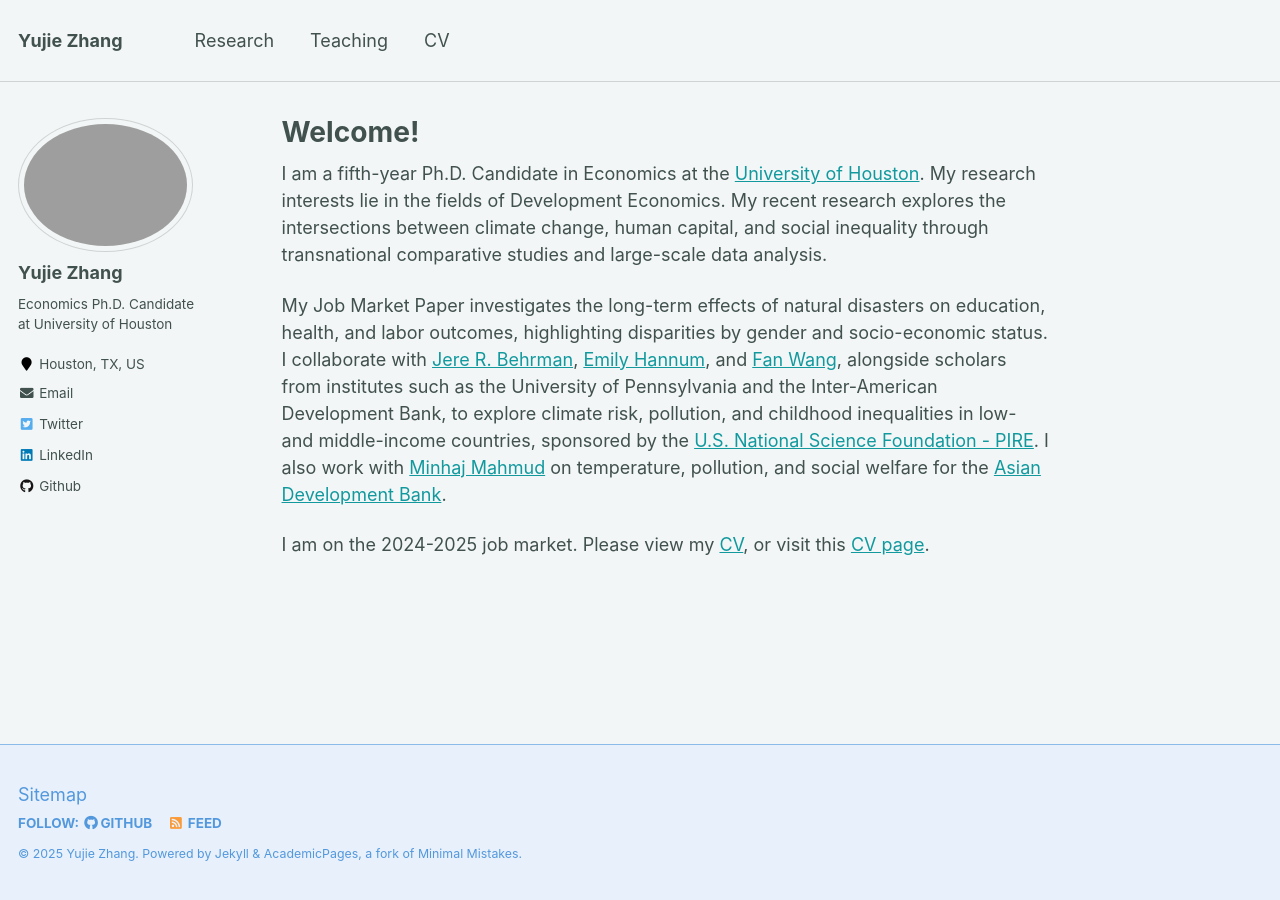
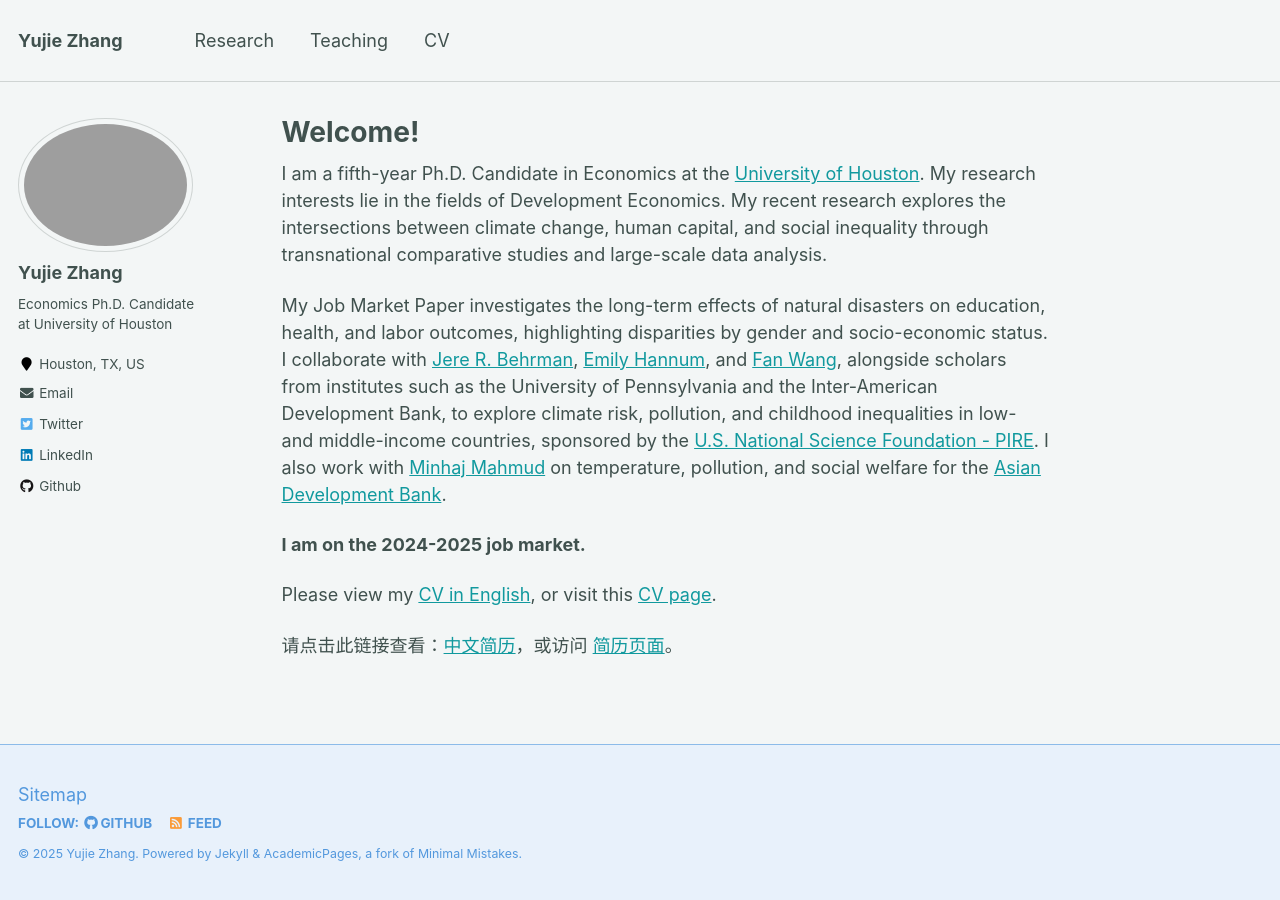
Before and after one commit to yujiezhangecon/yujiezhangecon.github.io, a Jekyll site: the page built from _pages/about.md, in a window 1280 px wide. Built offline with Jekyll 4.4.1, drawn with Linux system fonts in a browser that asks for light colours.

Commit message:
Update about.md

```diff
--- a/_pages/about.md
+++ b/_pages/about.md
@@ -19,8 +19,11 @@ My Job Market Paper investigates the long-term effects of natural disasters on e
 I collaborate with [Jere R. Behrman](https://economics.sas.upenn.edu/people/jere-r-behrman), [Emily Hannum](https://sociology.sas.upenn.edu/people/emily-hannum), and [Fan Wang](https://fanwangecon.github.io/), alongside scholars from institutes such as the University of Pennsylvania and the Inter-American Development Bank, to explore climate risk, pollution, and childhood inequalities in low- and middle-income countries, sponsored by the [U.S. National Science Foundation - PIRE](https://beta.nsf.gov/funding/opportunities/partnerships-international-research-education-pire-0).
 I also work with [Minhaj Mahmud](https://blogs.adb.org/author/minhaj-mahmud) on temperature, pollution, and social welfare for the [Asian Development Bank](https://www.adb.org/).
 
-I am on the 2024-2025 job market.
-Please view my <a href="/YujieZhang_CV.pdf">CV</a>, or visit this [CV page](https://yujiezhangecon.github.io/cv/).
+**I am on the 2024-2025 job market.**
+
+Please view my <a href="/YujieZhang_CV.pdf">CV in English</a>, or visit this [CV page](https://yujiezhangecon.github.io/cv/).
+
+请点击此链接查看：<a href="/YujieZhang_CV_CHN.pdf">中文简历</a>，或访问 [简历页面](https://yujiezhangecon.github.io/cv/)。
 
 <!--
 Please view my <a href="/YujieZhang_CV.pdf">CV</a> and <a href="/YujieZhang_Resume.pdf">Resume</a>, or visit this [CV page](https://yujiezhangecon.github.io/cv/).
```
